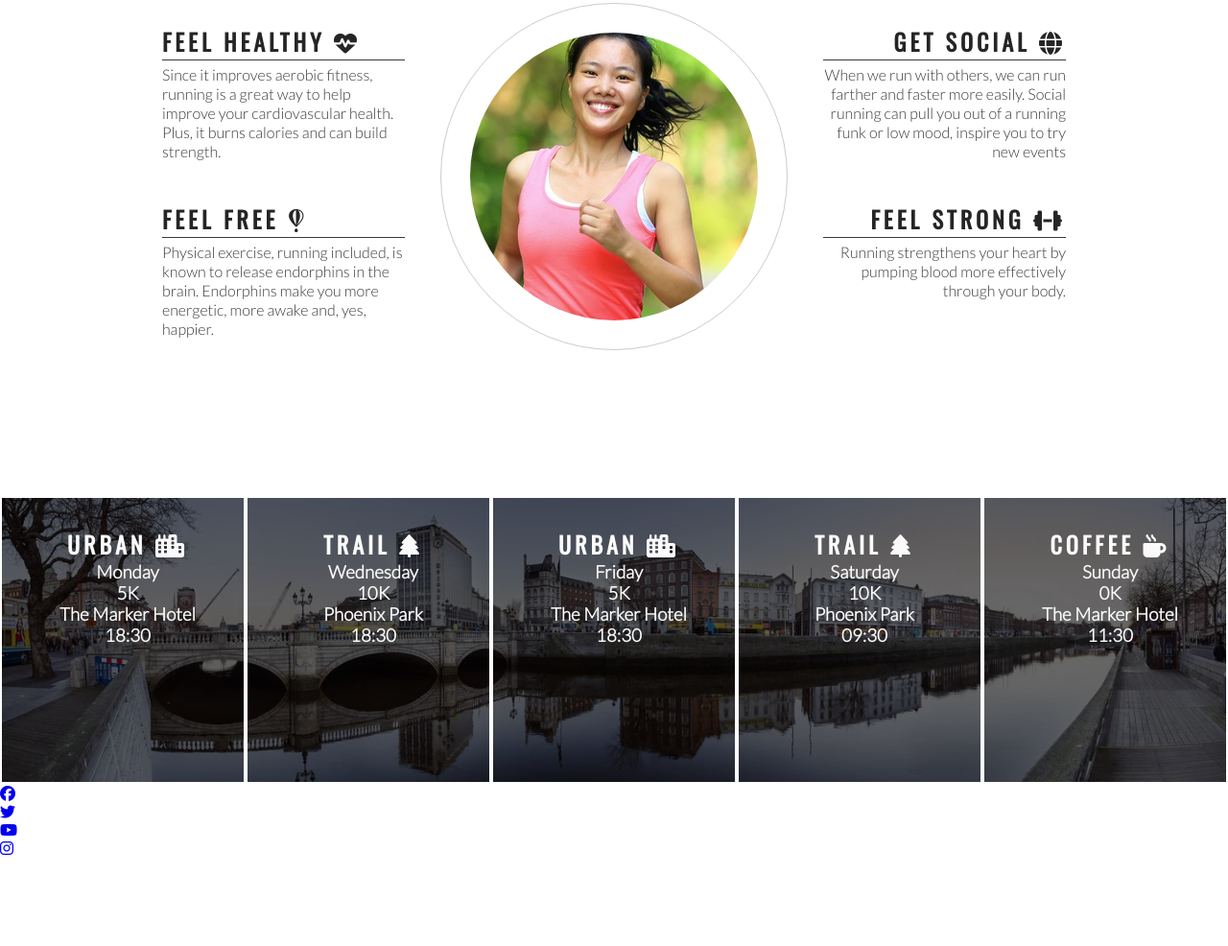
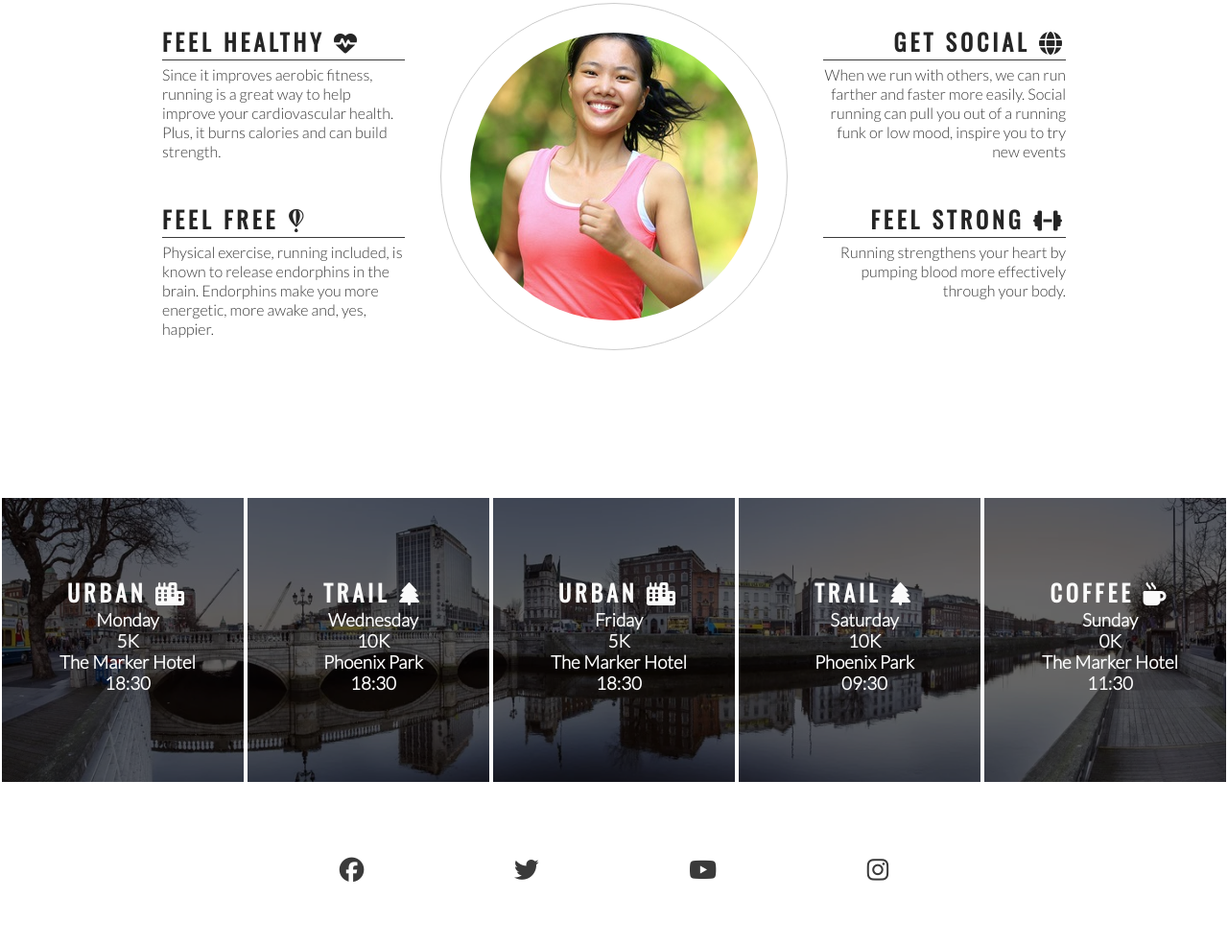
Before and after one commit to Kaybe111/love-running, a plain HTML site: page index.html in a window 1280 px wide. Shown: the part 778-1764 px from the top of the page at 96% size. Before the commit the page ends 1671 px from the top, so only its background shows below. Drawn offline with nearby package versions, Linux system fonts and the light colour scheme.

Commit message:
Add style to footer social media icons

```diff
--- a/assets/css/style.css
+++ b/assets/css/style.css
@@ -203,7 +203,7 @@ hr {
     width: 20%;
     height: 300px;
     float: left;
-    padding: 30px 0 0 10px;
+    padding: 80px 0 0 10px;
     text-align: center;
     border: 2px solid white;
     box-sizing: border-box;
@@ -212,3 +212,25 @@ hr {
 #times h2 {
     color: #fafafa;
 }
+
+/* footer */
+
+footer {
+    height: 150px;
+
+}
+
+.social-networks {
+    text-align: center;
+}
+
+.social-networks > li {
+    display: inline;
+}
+
+.social-networks i {
+    font-size: 160%;
+    margin: 1%;
+    padding: 5%;
+    color: #3a3a3a;
+}
--- a/index.html
+++ b/index.html
@@ -109,7 +109,7 @@
         </div>
     </section>
     <footer>
-        <ul>
+        <ul class="social-networks">
             <li>
                 <a href="https://www.facebook.com" target="_blank" rel="noopener" aria-label="visit our Facebook page
                 (opens in a new tab)"><i class="fa-brands fa-facebook"></i></a>
```
